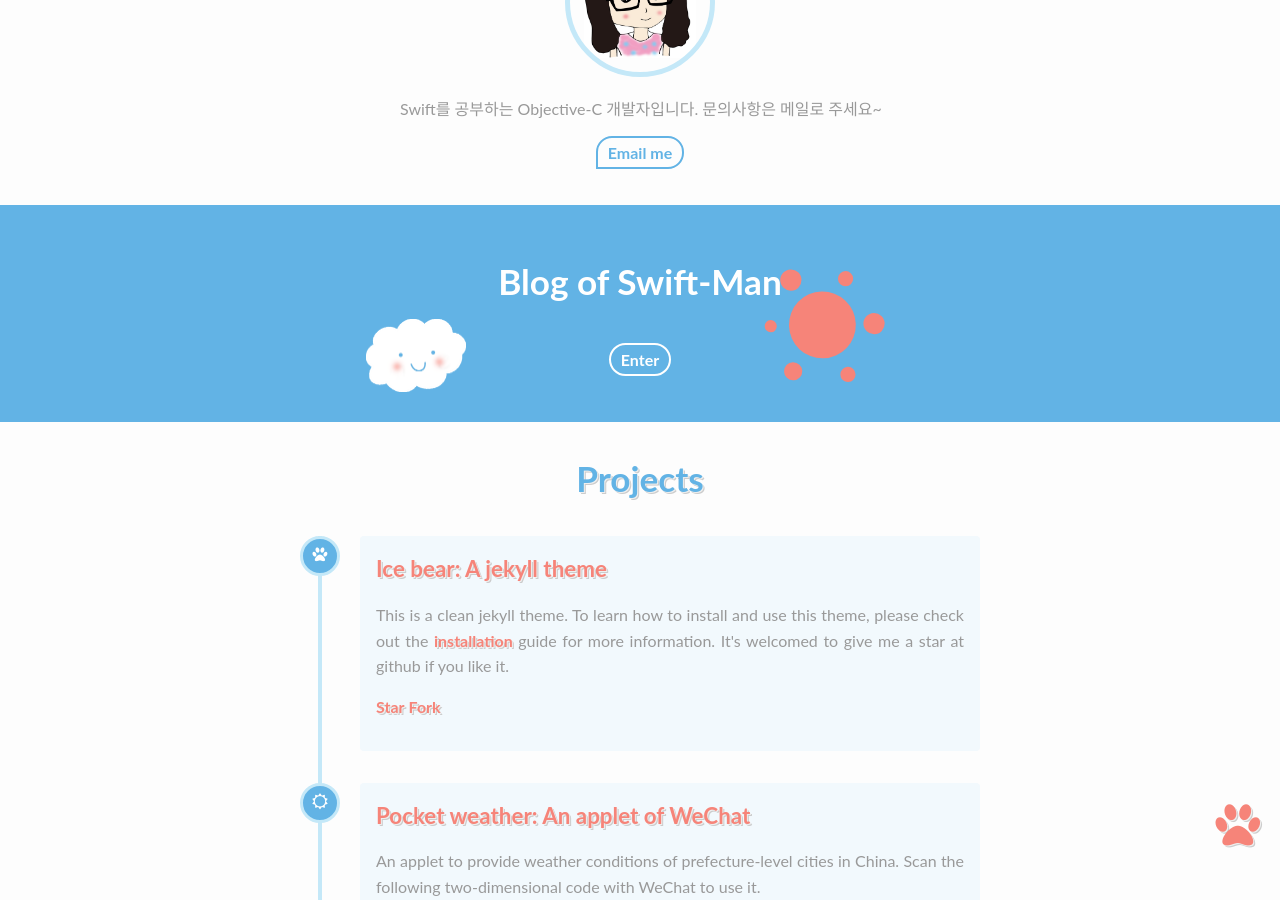
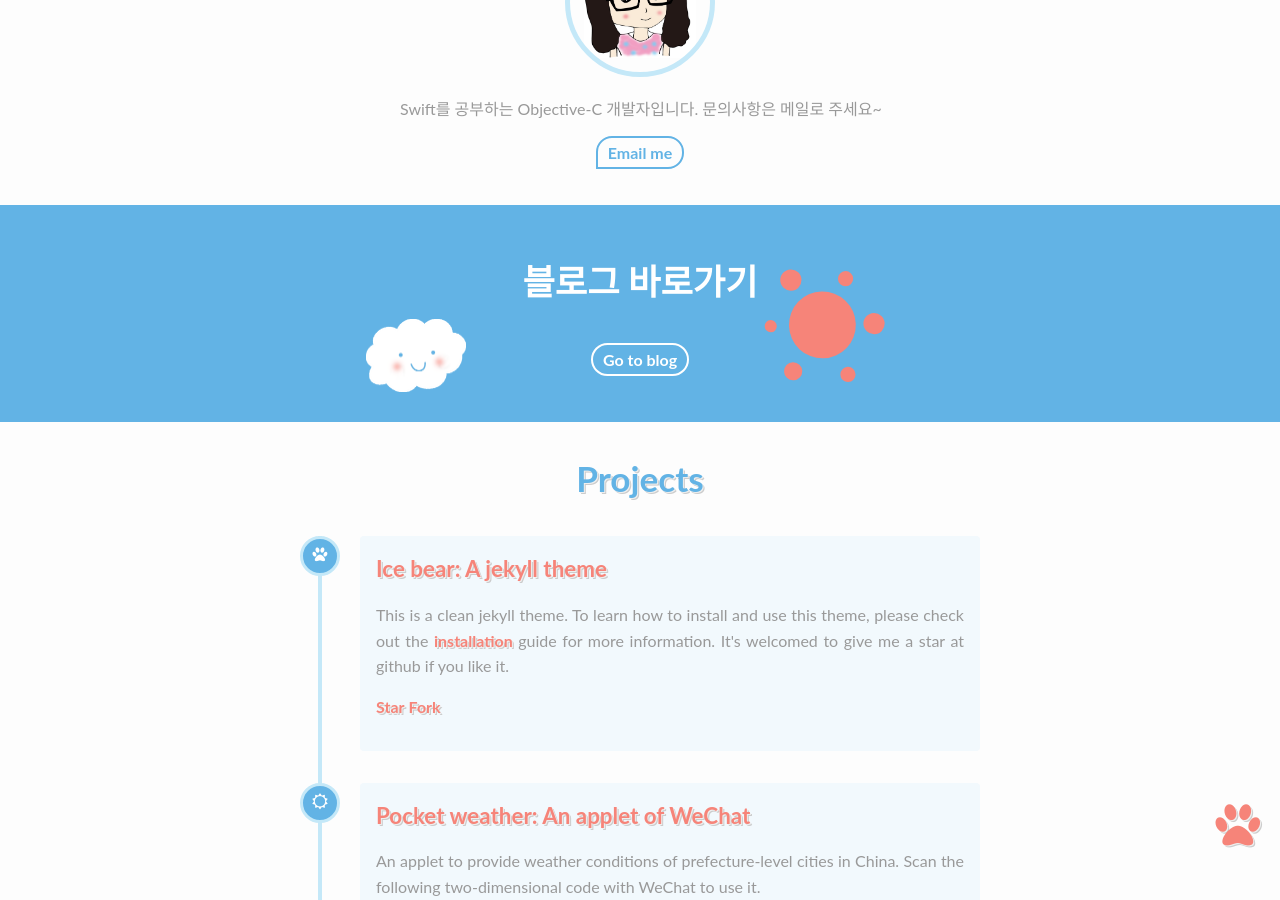
Before and after one commit to KimSeung-Jin/jiniopening.github.io, a Jekyll site: the page built from index.html, in a window 1280 px wide and 900 px high, scrolled down 557 px. Built offline with Jekyll 4.4.1, drawn with Linux system fonts in a browser that asks for light colours.

Commit message:
블로그 바로가기 문구 변경

```diff
--- a/_includes/blog.html
+++ b/_includes/blog.html
@@ -14,10 +14,10 @@
         </svg>
         <div class="content text-center">
             <div>
-                <h1 class="white-title">Blog of Swift-Man</h1>
+                <h1 class="white-title">블로그 바로가기</h1>
             </div>
             <div>
-				<a class="btn-primary btn-white" href="/blog/">Enter</a>
+				<a class="btn-primary btn-white" href="/blog/">Go to blog</a>
             </div>
         </div>
     </div>
```
